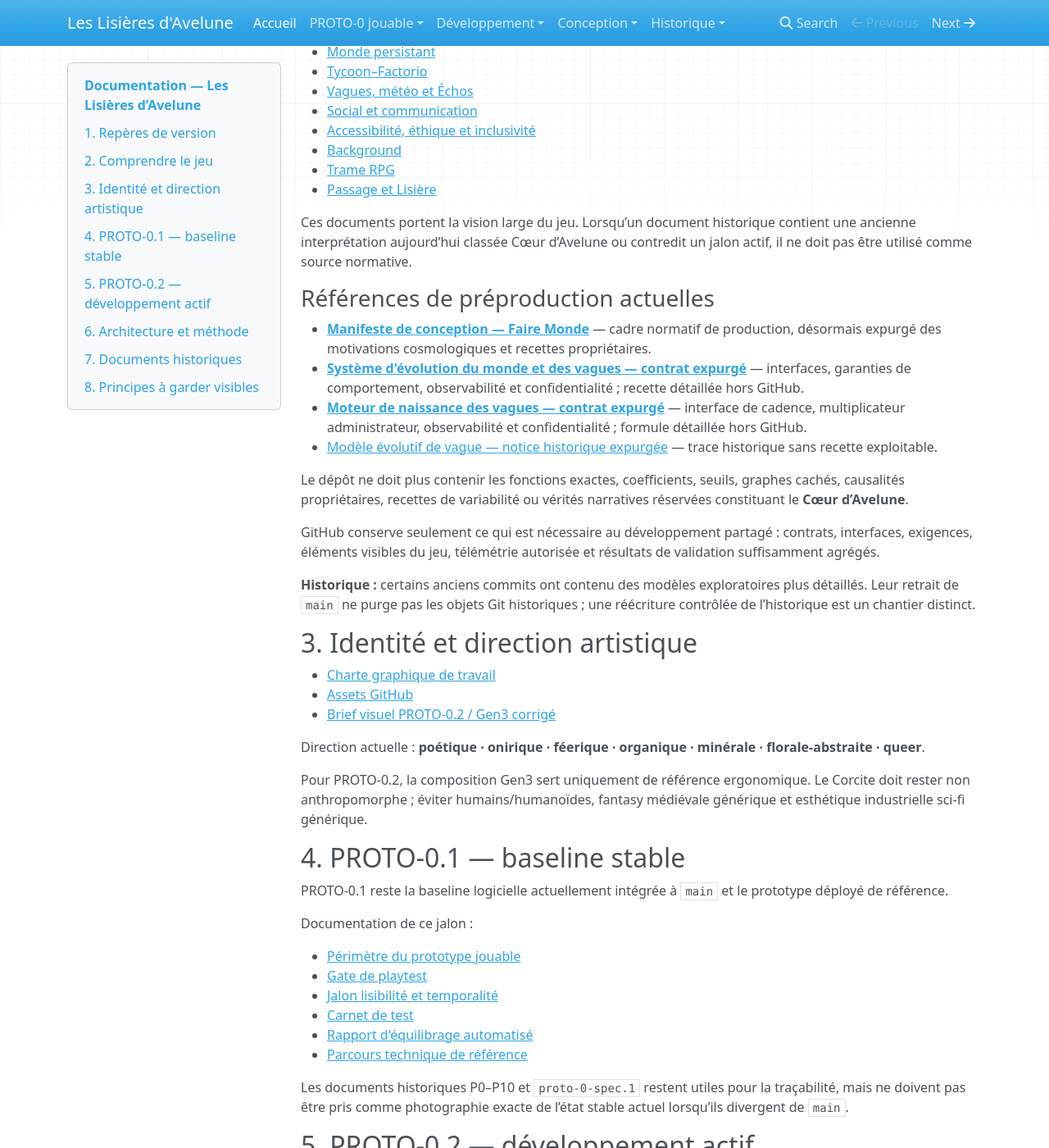
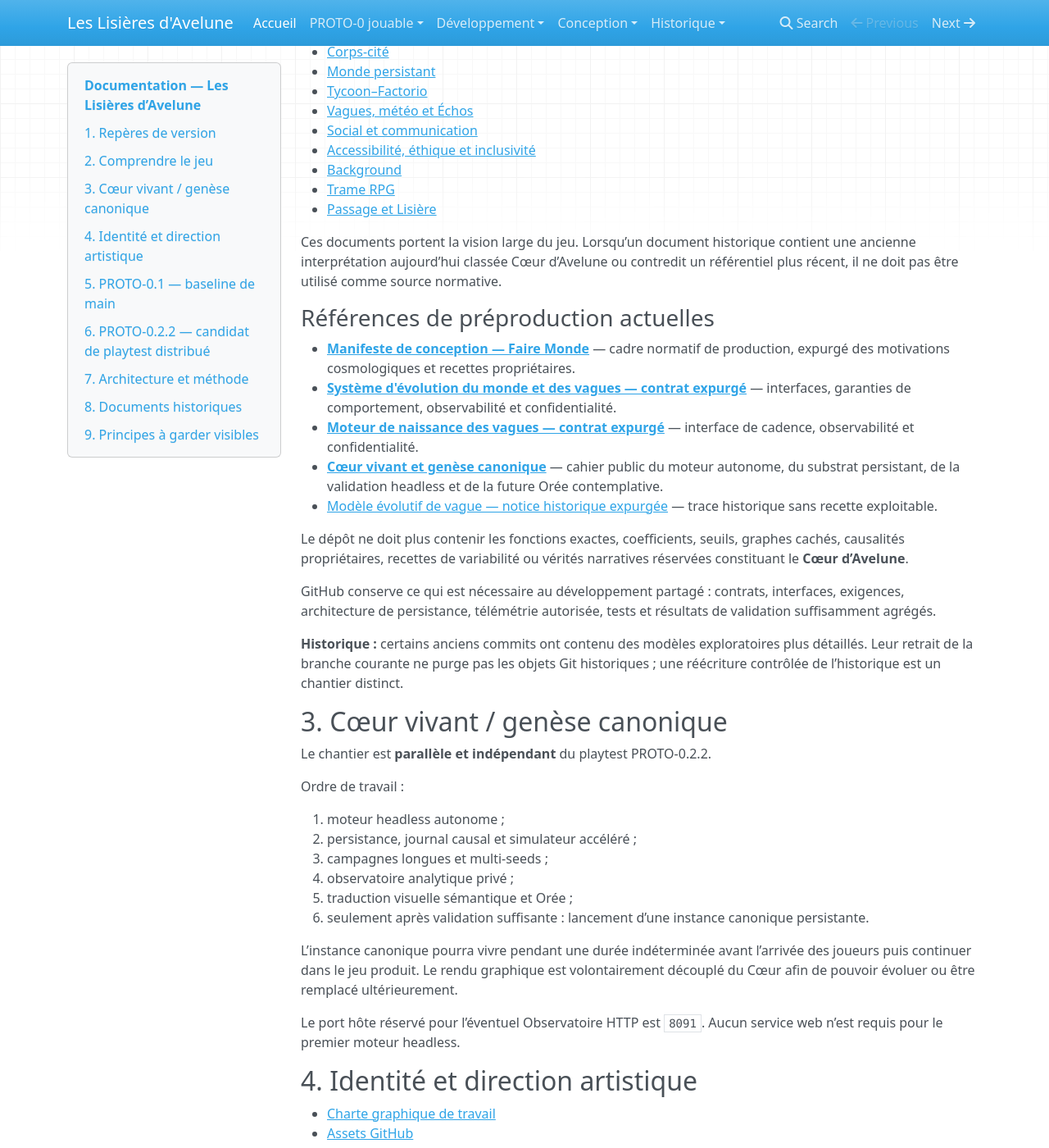
Before and after one commit to Abeliome-Officiel/les-lisieres-avelune, an MkDocs documentation site: the page built from docs/index.md, in a window 1280 px wide and 1400 px high, scrolled down 512 px. Shown: the whole window at 82% size. Built offline with MkDocs 1.6.1, drawn with Linux system fonts in a browser that asks for light colours; nearby versions of some CDN libraries; some of the changed text lies outside the part shown.

Commit message:
docs: indexer le Cœur vivant et actualiser les repères

````diff
--- a/docs/index.md
+++ b/docs/index.md
@@ -1,15 +1,16 @@
 # Documentation — Les Lisières d’Avelune
 
-Cet index distingue les **principes de conception partageables**, les **jalons jouables stables**, les **documents historiques**, le **développement actif PROTO-0.2** et les spécifications dont la recette détaillée est désormais classée **Cœur d’Avelune** hors dépôt.
+Cet index distingue les **principes de conception partageables**, les **jalons jouables**, le **chantier du Cœur vivant**, les **documents historiques** et les éléments dont la recette détaillée est classée **Cœur d’Avelune** hors dépôt.
 
 ## 1. Repères de version
 
 - `v0.8` : ancien jalon historique.
 - `v0.8.3` : dernière baseline de conception figée avant PROTO-0.1.
-- **PROTO-0.1** : jalon jouable intégré à `main` et actuellement déployé.
-- **PROTO-0.2** : développement actif sur `develop/proto-0.2-ux-rules`, non encore stable ni déployé comme référence.
+- **PROTO-0.1** : jalon jouable intégré à `main`.
+- **PROTO-0.2.2** : candidat de playtest distribué sur `develop/proto-0.2.2-playtest` ; il n’est pas automatiquement la nouvelle baseline de `main`.
+- **Cœur vivant / genèse canonique** : chantier moteur distinct des prototypes jouables ; il ne porte pas de numéro de version de jeu.
 
-Le projet ne doit pas être présenté comme ayant déjà atteint une nouvelle version stable arbitraire telle que `v0.9`.
+Le projet ne doit pas être présenté comme ayant déjà atteint une version stable arbitraire telle que `v0.9`.
 
 ## 2. Comprendre le jeu
 
@@ -24,36 +25,56 @@ Le projet ne doit pas être présenté comme ayant déjà atteint une nouvelle v
 - [Trame RPG](14_trame_rpg.md)
 - [Passage et Lisière](15_lisiere_et_passage.md)
 
-Ces documents portent la vision large du jeu. Lorsqu’un document historique contient une ancienne interprétation aujourd’hui classée Cœur d’Avelune ou contredit un jalon actif, il ne doit pas être utilisé comme source normative.
+Ces documents portent la vision large du jeu. Lorsqu’un document historique contient une ancienne interprétation aujourd’hui classée Cœur d’Avelune ou contredit un référentiel plus récent, il ne doit pas être utilisé comme source normative.
 
 ### Références de préproduction actuelles
 
-- **[Manifeste de conception — Faire Monde](17_manifeste_faire_monde.md)** — cadre normatif de production, désormais expurgé des motivations cosmologiques et recettes propriétaires.
-- **[Système d'évolution du monde et des vagues — contrat expurgé](19_systeme_evolution_vague_v0.2.md)** — interfaces, garanties de comportement, observabilité et confidentialité ; recette détaillée hors GitHub.
-- **[Moteur de naissance des vagues — contrat expurgé](20_moteur_naissance_vagues_v0.1.md)** — interface de cadence, multiplicateur administrateur, observabilité et confidentialité ; formule détaillée hors GitHub.
+- **[Manifeste de conception — Faire Monde](17_manifeste_faire_monde.md)** — cadre normatif de production, expurgé des motivations cosmologiques et recettes propriétaires.
+- **[Système d'évolution du monde et des vagues — contrat expurgé](19_systeme_evolution_vague_v0.2.md)** — interfaces, garanties de comportement, observabilité et confidentialité.
+- **[Moteur de naissance des vagues — contrat expurgé](20_moteur_naissance_vagues_v0.1.md)** — interface de cadence, observabilité et confidentialité.
+- **[Cœur vivant et genèse canonique](21_coeur_vivant_genese_canonique.md)** — cahier public du moteur autonome, du substrat persistant, de la validation headless et de la future Orée contemplative.
 - [Modèle évolutif de vague — notice historique expurgée](18_modele_vague_evolutive.md) — trace historique sans recette exploitable.
 
 Le dépôt ne doit plus contenir les fonctions exactes, coefficients, seuils, graphes cachés, causalités propriétaires, recettes de variabilité ou vérités narratives réservées constituant le **Cœur d’Avelune**.
 
-GitHub conserve seulement ce qui est nécessaire au développement partagé : contrats, interfaces, exigences, éléments visibles du jeu, télémétrie autorisée et résultats de validation suffisamment agrégés.
+GitHub conserve ce qui est nécessaire au développement partagé : contrats, interfaces, exigences, architecture de persistance, télémétrie autorisée, tests et résultats de validation suffisamment agrégés.
 
-**Historique :** certains anciens commits ont contenu des modèles exploratoires plus détaillés. Leur retrait de `main` ne purge pas les objets Git historiques ; une réécriture contrôlée de l’historique est un chantier distinct.
+**Historique :** certains anciens commits ont contenu des modèles exploratoires plus détaillés. Leur retrait de la branche courante ne purge pas les objets Git historiques ; une réécriture contrôlée de l’historique est un chantier distinct.
 
-## 3. Identité et direction artistique
+## 3. Cœur vivant / genèse canonique
+
+Le chantier est **parallèle et indépendant** du playtest PROTO-0.2.2.
+
+Ordre de travail :
+
+1. moteur headless autonome ;
+2. persistance, journal causal et simulateur accéléré ;
+3. campagnes longues et multi-seeds ;
+4. observatoire analytique privé ;
+5. traduction visuelle sémantique et Orée ;
+6. seulement après validation suffisante : lancement d’une instance canonique persistante.
+
+L’instance canonique pourra vivre pendant une durée indéterminée avant l’arrivée des joueurs puis continuer dans le jeu produit. Le rendu graphique est volontairement découplé du Cœur afin de pouvoir évoluer ou être remplacé ultérieurement.
+
+Le port hôte réservé pour l’éventuel Observatoire HTTP est `8091`. Aucun service web n’est requis pour le premier moteur headless.
+
+## 4. Identité et direction artistique
 
 - [Charte graphique de travail](art/CHARTE_GRAPHIQUE.md)
 - [Assets GitHub](assets/README.md)
-- [Brief visuel PROTO-0.2 / Gen3 corrigé](https://github.com/Avelune-Officiel/les-lisieres-avelune/blob/develop/proto-0.2-ux-rules/docs/development/proto0.2/06_VISUAL_BRIEF_GEN3.md)
+- [Brief visuel PROTO-0.2 / Gen3 corrigé](https://github.com/Avelune-Officiel/les-lisieres-avelune/blob/develop/proto-0.2.2-playtest/docs/development/proto0.2/06_VISUAL_BRIEF_GEN3.md)
 
 Direction actuelle : **poétique · onirique · féerique · organique · minérale · florale-abstraite · queer**.
 
 Pour PROTO-0.2, la composition Gen3 sert uniquement de référence ergonomique. Le Corcite doit rester non anthropomorphe ; éviter humains/humanoïdes, fantasy médiévale générique et esthétique industrielle sci-fi générique.
 
-## 4. PROTO-0.1 — baseline stable
+La future **Orée** ne doit pas figer cette direction artistique dans les moteurs : état canonique, traduction sémantique et rendu sont trois couches distinctes.
 
-PROTO-0.1 reste la baseline logicielle actuellement intégrée à `main` et le prototype déployé de référence.
+## 5. PROTO-0.1 — baseline de `main`
 
-Documentation de ce jalon :
+PROTO-0.1 reste le jalon logiciel intégré à `main` tant qu’une intégration plus récente n’est pas explicitement effectuée.
+
+Documentation :
 
 - [Périmètre du prototype jouable](proto0/PROTO0_PLAYABLE_SCOPE.md)
 - [Gate de playtest](proto0/PROTO0_PLAYTEST_READY.md)
@@ -62,24 +83,15 @@ Documentation de ce jalon :
 - [Rapport d'équilibrage automatisé](proto0/PROTO0_PLAYABLE_BALANCE_REPORT.md)
 - [Parcours technique de référence](proto0/PROTO0_PLAYABLE_REFERENCE_PLAYTHROUGH.md)
 
-Les documents historiques P0–P10 et `proto-0-spec.1` restent utiles pour la traçabilité, mais ne doivent pas être pris comme photographie exacte de l’état stable actuel lorsqu’ils divergent de `main`.
+Les documents historiques P0–P10 et `proto-0-spec.1` restent utiles pour la traçabilité, mais ne doivent pas être pris comme photographie exacte d’un jalon plus récent.
 
-## 5. PROTO-0.2 — développement actif
+## 6. PROTO-0.2.2 — candidat de playtest distribué
 
-Branche : [`develop/proto-0.2-ux-rules`](https://github.com/Avelune-Officiel/les-lisieres-avelune/tree/develop/proto-0.2-ux-rules)
+Branche : [`develop/proto-0.2.2-playtest`](https://github.com/Avelune-Officiel/les-lisieres-avelune/tree/develop/proto-0.2.2-playtest)
 
-Dossier de travail : [`docs/development/proto0.2`](https://github.com/Avelune-Officiel/les-lisieres-avelune/tree/develop/proto-0.2-ux-rules/docs/development/proto0.2)
+Dossier de travail : [`docs/development/proto0.2`](https://github.com/Avelune-Officiel/les-lisieres-avelune/tree/develop/proto-0.2.2-playtest/docs/development/proto0.2)
 
-Ordre de priorité documentaire du prototype :
-
-1. [`CURRENT_TASK.md`](https://github.com/Avelune-Officiel/les-lisieres-avelune/blob/develop/proto-0.2-ux-rules/docs/development/proto0.2/CURRENT_TASK.md)
-2. [`01_RULES_AND_SCOPE.md`](https://github.com/Avelune-Officiel/les-lisieres-avelune/blob/develop/proto-0.2-ux-rules/docs/development/proto0.2/01_RULES_AND_SCOPE.md)
-3. [`02_UX_SPEC.md`](https://github.com/Avelune-Officiel/les-lisieres-avelune/blob/develop/proto-0.2-ux-rules/docs/development/proto0.2/02_UX_SPEC.md)
-4. [`06_VISUAL_BRIEF_GEN3.md`](https://github.com/Avelune-Officiel/les-lisieres-avelune/blob/develop/proto-0.2-ux-rules/docs/development/proto0.2/06_VISUAL_BRIEF_GEN3.md)
-5. [`03_TECHNICAL_GUARDRAILS.md`](https://github.com/Avelune-Officiel/les-lisieres-avelune/blob/develop/proto-0.2-ux-rules/docs/development/proto0.2/03_TECHNICAL_GUARDRAILS.md)
-6. [`04_ACCEPTANCE.md`](https://github.com/Avelune-Officiel/les-lisieres-avelune/blob/develop/proto-0.2-ux-rules/docs/development/proto0.2/04_ACCEPTANCE.md)
-
-### Boucle active PROTO-0.2
+Ce jalon valide volontairement une boucle simplifiée :
 
 ```text
 implanter
@@ -93,23 +105,9 @@ implanter
 → gagner ou perdre le run
 ```
 
-### Simplifications volontaires du jalon
+Simplifications volontaires : plateau hexagonal concret, stockage par bâtiments, recherche courte, une famille défensive active et une vague réduite à une Puissance unique. Les moteurs du Cœur vivant ne doivent pas être réinjectés dans ce playtest sans décision explicite de périmètre.
 
-- plateau hexagonal concret ;
-- `1 bâtiment = 1 case` ;
-- pas de réseau direct/ports/câbles/Factorio actif ;
-- stockage fourni par les bâtiments de stockage ;
-- recherche courte et utile ;
-- une seule famille de défense : **Affaiblissement** ;
-- une seule caractéristique active de vague : **Puissance** ;
-- première vague réduite à `0` → victoire du testeur ;
-- Intégrité du Corcite à `0` → victoire du jeu ;
-- pas de nombre fixe de vagues ;
-- pas de matière issue des vagues ni de captation dans ce proto.
-
-Pour PROTO-0.2, seule la **Puissance** reste active par simplification volontaire. Les moteurs futurs ne doivent pas être réinjectés dans le prototype actif sans décision explicite de périmètre.
-
-## 6. Architecture et méthode
+## 7. Architecture et méthode
 
 - [Index développement](development/README.md)
 - [Audit développement et architecture — 2026-08-06](development/AUDIT_DEVELOPPEMENT_ARCHITECTURE_2026-08-06.md)
@@ -121,15 +119,15 @@ Pour PROTO-0.2, seule la **Puissance** reste active par simplification volontair
 - [ADR-0001 — cœur métier indépendant de l'UI](development/adr/ADR-0001-FUNCTIONAL-CORE.md)
 - [ADR-0002 — contenu data-driven](development/adr/ADR-0002-DATA-DRIVEN-CONTENT.md)
 
-## 7. Documents historiques
+## 8. Documents historiques
 
 - [Mini-prototype historique](07_prototype_mvp.md)
 - [Prototype logiciel minimal historique](16_proto_minimal.md)
 - [Socle mécanique v0.8](13_socle_mecanique_v0.8.md)
 
-Ces fichiers sont conservés pour la traçabilité. Ils ne doivent pas reprendre autorité sur un jalon actif lorsqu’une source plus récente les contredit.
+Ces fichiers sont conservés pour la traçabilité. Ils ne reprennent pas autorité sur un référentiel plus récent.
 
-## 8. Principes à garder visibles
+## 9. Principes à garder visibles
 
 - monde partagé unique ;
 - coopération directe entre Corcites facultative ;
@@ -143,4 +141,6 @@ Ces fichiers sont conservés pour la traçabilité. Ils ne doivent pas reprendre
 - attention explicite aux profils TSA, TDAH et dys ;
 - identité queer et non genrée ;
 - direction visuelle onirique, féerique, organique et minérale ;
-- séparation stricte entre documentation de production et Cœur d’Avelune.
+- monde autonome même sans joueur ;
+- séparation stricte entre documentation de production et Cœur d’Avelune ;
+- séparation stricte entre état canonique et représentation graphique.
````
